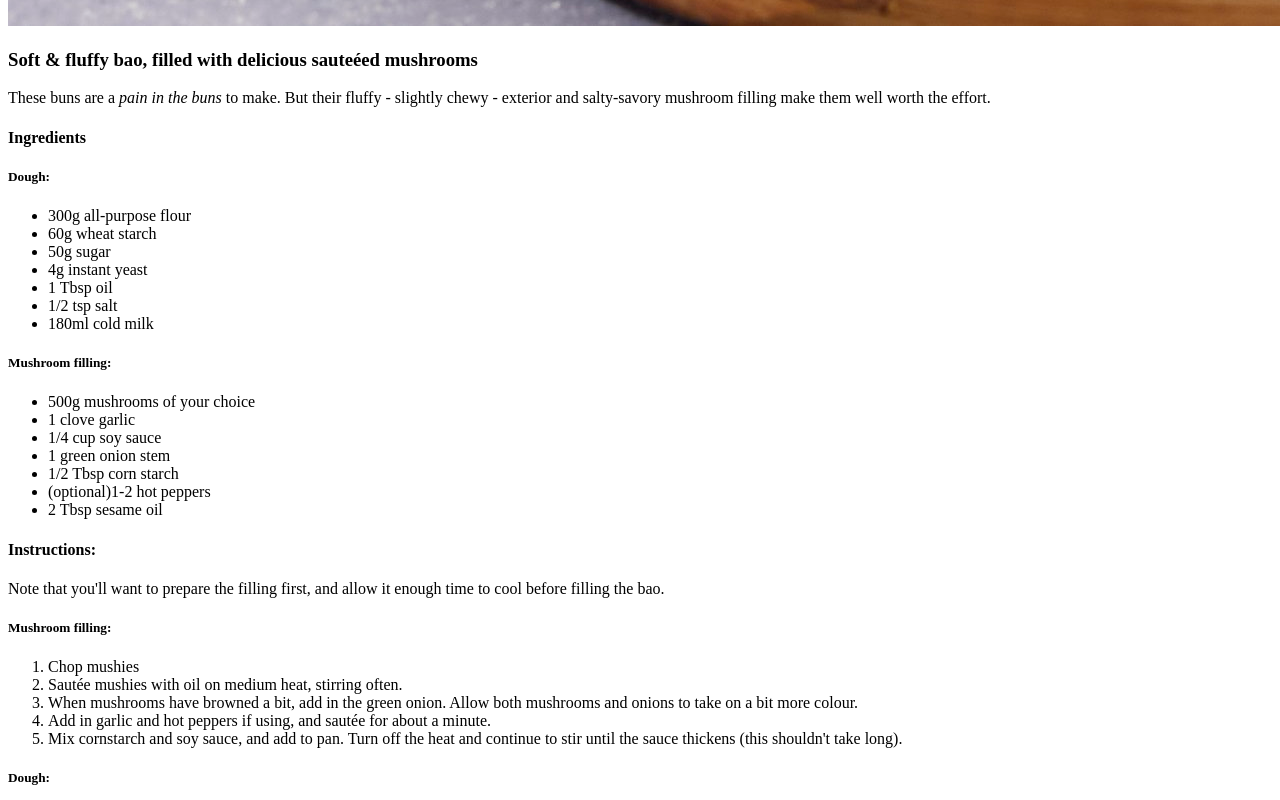
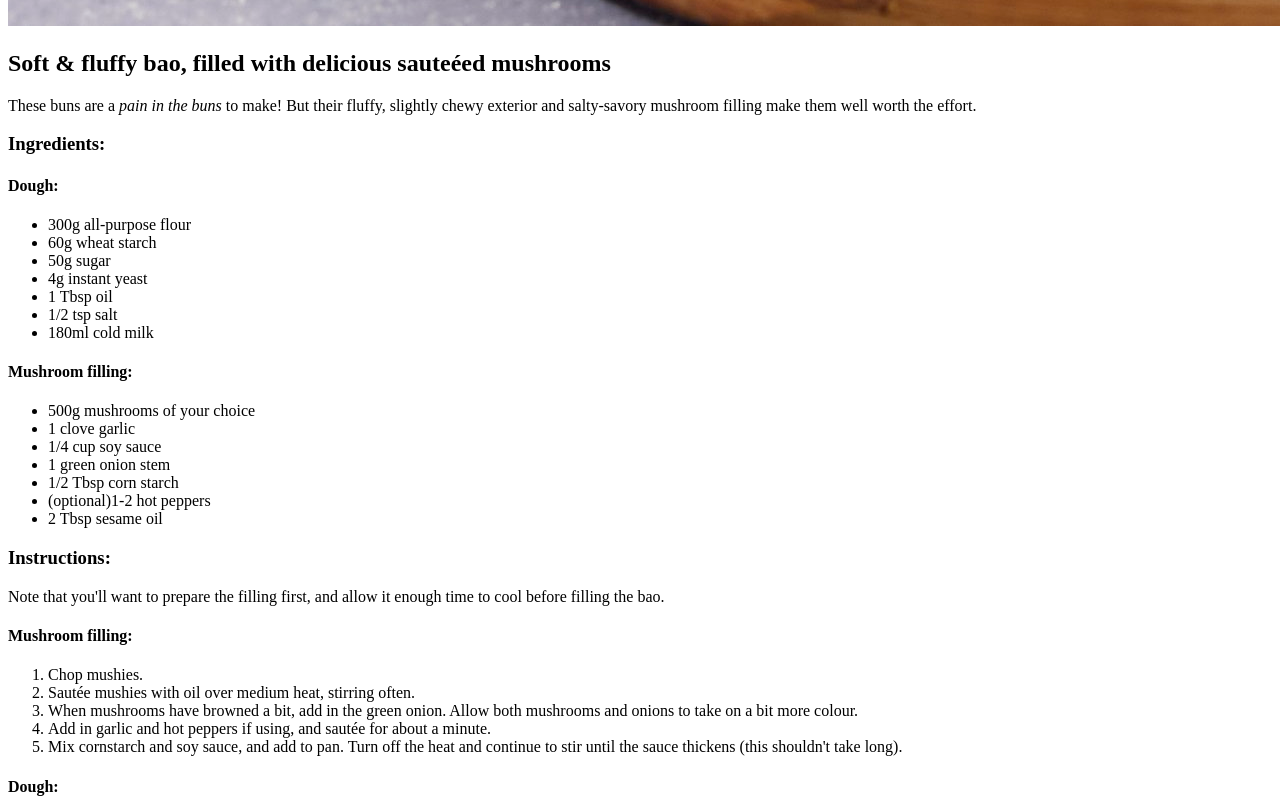
Before and after one commit to SchrodingersText/odin-recipes, a plain HTML site: page recipes/mushroom_bao.html in a window 1280 px wide. Shown: the part 1720-2520 px from the top of the page. Drawn offline with Linux system fonts and the light colour scheme.

Commit message:
Change sizes of mushroom_bao.html headings

```diff
--- a/recipes/mushroom_bao.html
+++ b/recipes/mushroom_bao.html
@@ -9,13 +9,13 @@
     <h1>Mushroom Bao</h1>
     <img src='../img/mushroom_bao.jpg' alt='Mushroom-filled bao nestled in a bamboo steamer.'>
 
-    <h3>Soft &amp; fluffy bao, filled with delicious saute&eacute;ed mushrooms</h3>
-    <p>These buns are a <em>pain in the buns</em> to make. But their fluffy - slightly chewy -
+    <h2>Soft &amp; fluffy bao, filled with delicious saute&eacute;ed mushrooms</h2>
+    <p>These buns are a <em>pain in the buns</em> to make! But their fluffy, slightly chewy
       exterior and salty-savory mushroom filling make them well worth the effort.</p>
 
-    <h4>Ingredients</h4>
+    <h3>Ingredients:</h3>
 
-    <h5>Dough:</h5>
+    <h4>Dough:</h4>
     <ul>
       <li>300g all-purpose flour</li>
       <li>60g wheat starch</li>
@@ -26,7 +26,7 @@
       <li>180ml cold milk</li>
     </ul>
 
-    <h5>Mushroom filling:</h5>
+    <h4>Mushroom filling:</h4>
     <ul>
       <li>500g mushrooms of your choice</li>
       <li>1 clove garlic</li>
@@ -37,19 +37,19 @@
       <li>2 Tbsp sesame oil</li>
     </ul>
 
-    <h4>Instructions:</h4>
+    <h3>Instructions:</h3>
     <p>Note that you'll want to prepare the filling first, and allow it enough time to cool before filling the bao.</p>
 
-    <h5>Mushroom filling:</h5>
+    <h4>Mushroom filling:</h4>
     <ol>
-      <li>Chop mushies</li>
-      <li>Saut&eacute;e mushies with oil on medium heat, stirring often.</li>
+      <li>Chop mushies.</li>
+      <li>Saut&eacute;e mushies with oil over medium heat, stirring often.</li>
       <li>When mushrooms have browned a bit, add in the green onion. Allow both mushrooms and onions to take on a bit more colour.</li>
       <li>Add in garlic and hot peppers if using, and saut&eacute;e for about a minute.</li>
       <li>Mix cornstarch and soy sauce, and add to pan. Turn off the heat and continue to stir until the sauce thickens (this shouldn't take long).</li>
     </ol>
 
-    <h5>Dough:</h5>
+    <h4>Dough:</h4>
     <ol>
       <li>In a mixing bowl, add all dry ingredients and stir to combine.</li>
       <li>Add milk and oil to the dry ingredients, and mix until you get a rough dough. Cover the bowl with a kitchen towel and let the dough hang out for 15 minutes.</li>
```
